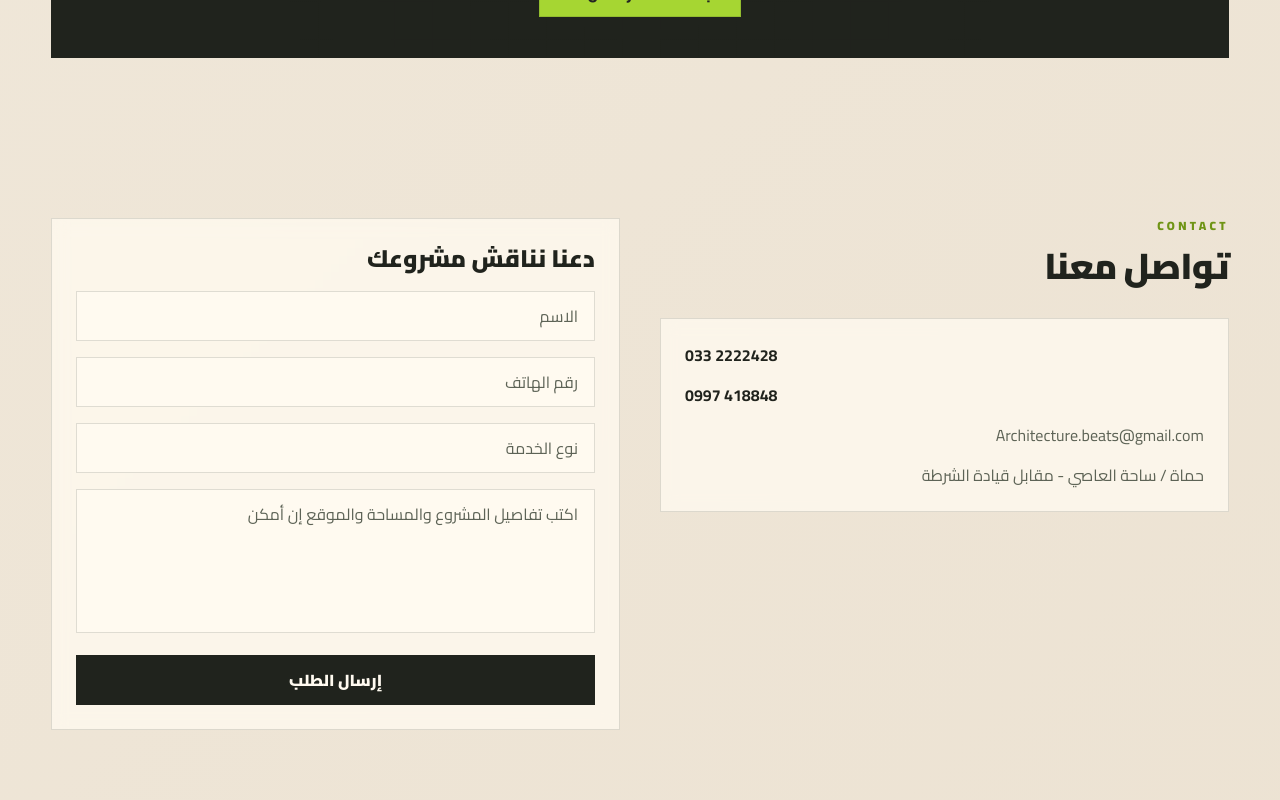
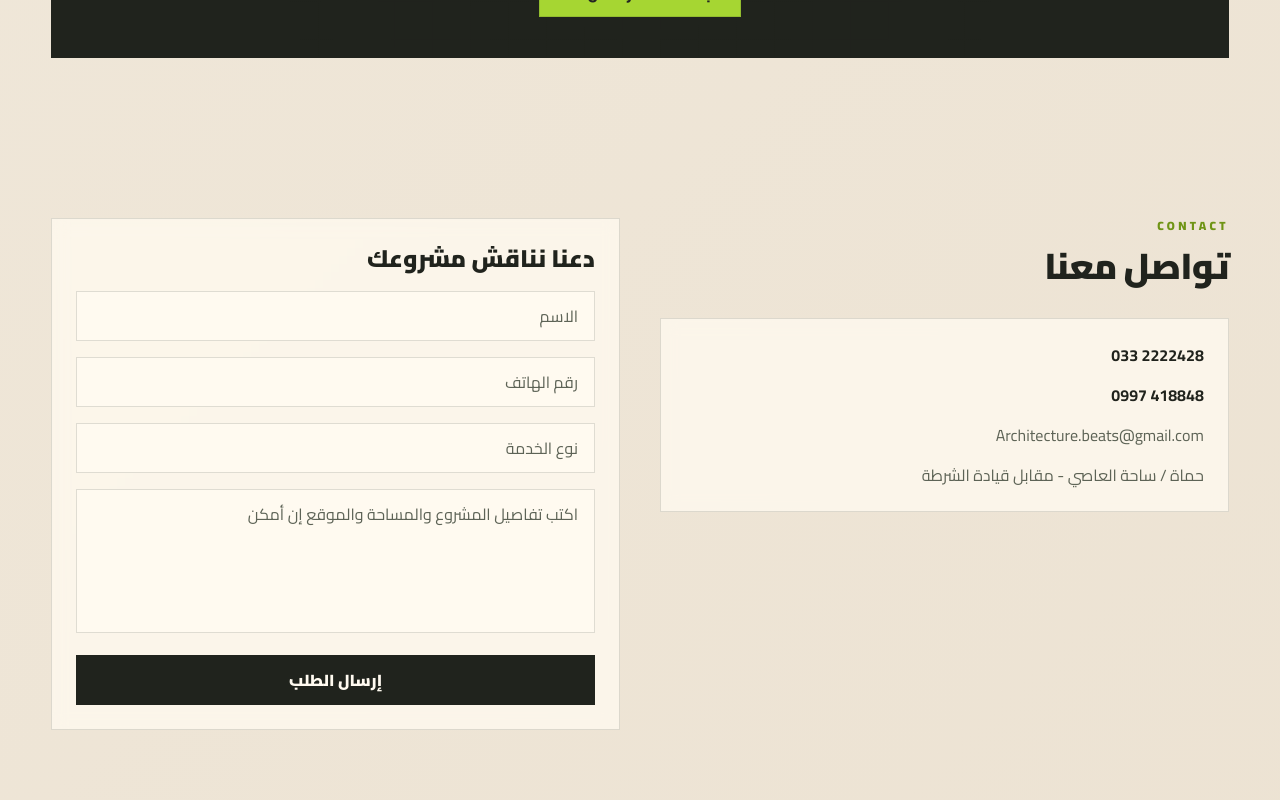
Before and after one commit to abod-haes/architecture-beats, a Next.js app: page / in a window 1280 px wide. Shown: the part 6900-7700 px from the top of the page. Built offline with nearby package versions, Linux system fonts and the light colour scheme.

Commit message:
Fix RTL direction in contact section

```diff
--- a/src/components/sections/ContactSection.tsx
+++ b/src/components/sections/ContactSection.tsx
@@ -1,36 +1,55 @@
 "use client";
 
 import { motion } from "framer-motion";
-import { useSiteContent } from "@/context/LocaleContext";
+import { useLocale } from "@/context/LocaleContext";
 import SectionTitle from "../ui/SectionTitle";
 import { fadeUp, slideIn } from "@/lib/motion";
 
 export default function ContactSection() {
-  const content = useSiteContent();
-  const inputClass = "w-full border border-[var(--site-border)] bg-[var(--site-card-solid)] px-4 py-3 text-brand-dark outline-none transition placeholder:text-brand-gray focus:border-brand-primary focus:ring-2 focus:ring-brand-primary/20";
+  const { content, dir } = useLocale();
+  const isRtl = dir === "rtl";
+  const textAlign = isRtl ? "text-right" : "text-left";
+  const inputClass = `w-full border border-[var(--site-border)] bg-[var(--site-card-solid)] px-4 py-3 text-brand-dark outline-none transition placeholder:text-brand-gray focus:border-brand-primary focus:ring-2 focus:ring-brand-primary/20 ${textAlign}`;
 
   return (
-    <section id="contact" className="site-section mx-auto grid w-[92%] max-w-7xl gap-8 py-16 sm:gap-10 sm:py-20 md:grid-cols-2">
-      <motion.div initial="hidden" whileInView="visible" viewport={{ once: false, amount: 0.25 }} variants={fadeUp}>
+    <section
+      id="contact"
+      dir={dir}
+      className="site-section mx-auto grid w-[92%] max-w-7xl gap-8 py-16 sm:gap-10 sm:py-20 md:grid-cols-2"
+    >
+      <motion.div
+        initial="hidden"
+        whileInView="visible"
+        viewport={{ once: false, amount: 0.25 }}
+        variants={fadeUp}
+        className={textAlign}
+      >
         <SectionTitle title={content.nav[4].label} eyebrow="Contact" />
-        <div className="mt-8 space-y-4 border border-[var(--site-border)] bg-[var(--site-card)] p-5 text-brand-gray backdrop-blur sm:p-6">
-          <p dir="ltr" className="text-left font-bold text-brand-dark">{content.company.phone}</p>
-          <p dir="ltr" className="text-left font-bold text-brand-dark">{content.company.mobile}</p>
-          <p className="break-words">{content.company.email}</p>
-          <p>{content.company.address}</p>
+        <div className={`mt-8 space-y-4 border border-[var(--site-border)] bg-[var(--site-card)] p-5 text-brand-gray backdrop-blur sm:p-6 ${textAlign}`}>
+          <p dir="ltr" className={`font-bold text-brand-dark ${isRtl ? "text-right" : "text-left"}`}>
+            {content.company.phone}
+          </p>
+          <p dir="ltr" className={`font-bold text-brand-dark ${isRtl ? "text-right" : "text-left"}`}>
+            {content.company.mobile}
+          </p>
+          <p dir="ltr" className={`break-words ${isRtl ? "text-right" : "text-left"}`}>
+            {content.company.email}
+          </p>
+          <p dir={dir}>{content.company.address}</p>
         </div>
       </motion.div>
 
       <motion.form
+        dir={dir}
         initial="hidden"
         whileInView="visible"
         viewport={{ once: false, amount: 0.25 }}
         variants={slideIn}
-        className="space-y-4 border border-[var(--site-border)] bg-[var(--site-card)] p-5 backdrop-blur sm:p-6"
+        className={`space-y-4 border border-[var(--site-border)] bg-[var(--site-card)] p-5 backdrop-blur sm:p-6 ${textAlign}`}
       >
         <h3 className="text-2xl font-black text-brand-dark">{content.contactForm.title}</h3>
         <input className={inputClass} placeholder={content.contactForm.fields.name} />
-        <input className={inputClass} placeholder={content.contactForm.fields.phone} />
+        <input dir={dir} className={inputClass} placeholder={content.contactForm.fields.phone} />
         <input className={inputClass} placeholder={content.contactForm.fields.service} />
         <textarea className={`${inputClass} h-36 resize-none`} placeholder={content.contactForm.fields.message} />
         <button type="button" data-cursor="active" className="w-full border border-[var(--site-inverse)] bg-[var(--site-inverse)] py-3 font-black text-[var(--site-inverse-text)] transition hover:border-brand-primary hover:bg-brand-primary hover:text-[#232323]">
```
